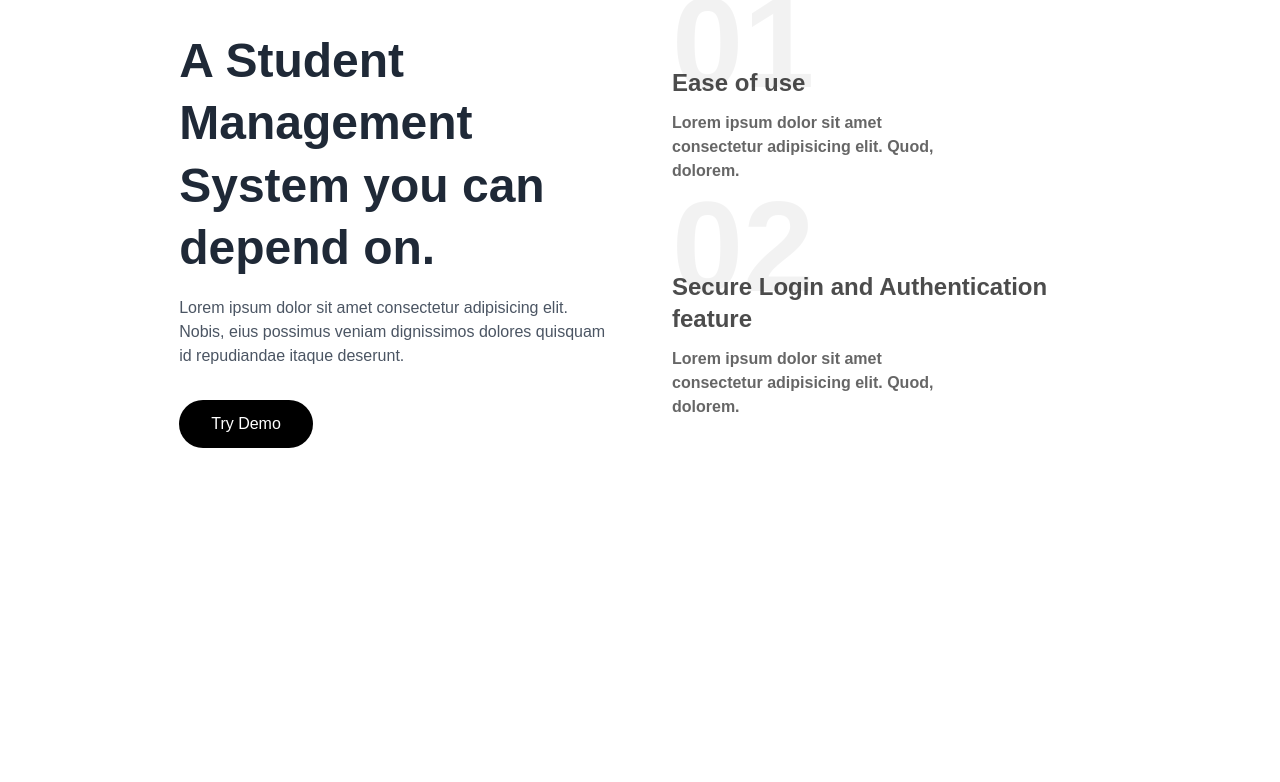
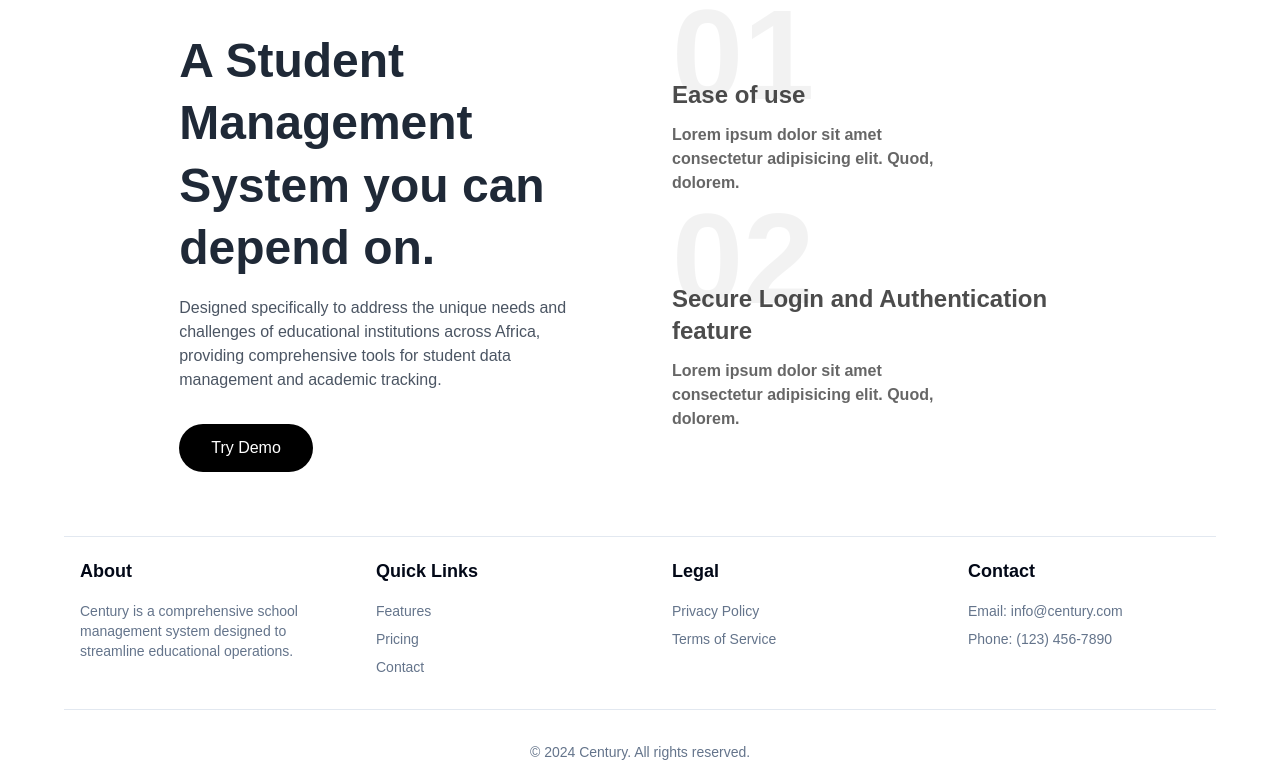
Before and after one commit to teke85/century.beta, a Next.js app: page / in a window 1280 px wide. Shown: the part 851-1633 px from the top of the page. Before the commit the page ends 1363 px from the top, so only its background shows below. Built offline with nearby package versions, Linux system fonts and the light colour scheme; a web font is replaced by a local one.

Commit message:
Add footer to home page

```diff
--- a/app/(front)/page.tsx
+++ b/app/(front)/page.tsx
@@ -1,4 +1,5 @@
 import About from "@/components/About/about";
+import { Footer } from "@/components/Footer";
 import HeroSection from "@/components/frontend/hero-section";
 
 export default function Home() {
@@ -7,6 +8,7 @@ export default function Home() {
       <HeroSection />
       <About />
 
+      <Footer />
     </main>
     // <div className="grid grid-rows-[20px_1fr_20px] items-center justify-items-center min-h-screen p-8 pb-20 gap-16 sm:p-20 font-[family-name:var(--font-geist-sans)]">
     //   <main className="flex flex-col gap-8 row-start-2 items-center sm:items-start">
--- a/app/layout.tsx
+++ b/app/layout.tsx
@@ -62,7 +62,7 @@ export default function RootLayout({
       <body
         className={`${geistSans.variable} ${montserrat.variable} ${rethink.variable} ${lora.variable} ${geistMono.variable} antialiased`}
       >
-        <RootProviders>{children}</RootProviders>
+        {children}
       </body>
     </html>
   );
--- a/components/About/about.tsx
+++ b/components/About/about.tsx
@@ -1,4 +1,6 @@
+import { Shield } from "lucide-react";
 import React from "react";
+import { Badge } from "../ui/badge";
 
 const About = () => {
   return (
@@ -7,20 +9,18 @@ const About = () => {
         {/* 1st part */}
         <div>
           <div className="flex items-center space-x-4">
-            <div className="w-12 h-12 bg-rose-600 rounded-full flex items-center justify-center flex-col">
-              Icon
+            <div className="w-12 h-12 bg-black rounded-full flex items-center justify-center flex-col">
+             <Shield className="w-5 h-5 text-white" />
             </div>
-            <h1 className="text-xl text-black font-semibold font-[family-name:var(--font-lora)]">
-              Guaranted and certified
-            </h1>
+            <Badge variant="secondary" className="bg-black text-white rounded-full">
+              Secure and reliable
+            </Badge>
           </div>
           <h1 className="text-2xl sm:text-3xl md:text-4xl lg:text-5xl mt-8 font-bold md:leading-[3rem] lg:leading-[3.5rem] xl:leading-[3.9rem] text-gray-800">
             A Student Management System you can depend on.
           </h1>
           <p className="mt-4 text-gray-600 font-[family-name:var(--font-rethink)]">
-            Lorem ipsum dolor sit amet consectetur adipisicing elit. Nobis, eius
-            possimus veniam dignissimos dolores quisquam id repudiandae itaque
-            deserunt.
+            Designed specifically to address the unique needs and challenges of educational institutions across Africa, providing comprehensive tools for student data management and academic tracking.
           </p>
           <button className="flex items-center space-x-2 px-8 py-3 mt-8 hover:bg-gray-700 transition-all duration-200 rounded-3xl bg-black text-white">
             <span>Try Demo</span>
--- /dev/null
+++ b/components/Footer.tsx
@@ -0,0 +1,79 @@
+import Link from "next/link";
+
+export function Footer() {
+  return (
+    <footer className="border-t w-full">
+      <div className=" py-5">
+        <div className="grid grid-cols-1 md:grid-cols-4 gap-8">
+          <div className="px-4">
+            <h3 className="text-lg font-semibold mb-4">About</h3>
+            <p className="text-sm text-muted-foreground">
+              Century is a comprehensive school management system designed to
+              streamline educational operations.
+            </p>
+          </div>
+          <div className="px-4">
+            <h3 className="text-lg font-semibold mb-4">Quick Links</h3>
+            <ul className="space-y-2 text-sm">
+              <li>
+                <Link
+                  href="#features"
+                  className="text-muted-foreground hover:text-foreground"
+                >
+                  Features
+                </Link>
+              </li>
+              <li>
+                <Link
+                  href="#pricing"
+                  className="text-muted-foreground hover:text-foreground"
+                >
+                  Pricing
+                </Link>
+              </li>
+              <li>
+                <Link
+                  href="#contact"
+                  className="text-muted-foreground hover:text-foreground"
+                >
+                  Contact
+                </Link>
+              </li>
+            </ul>
+          </div>
+          <div className="px-4">
+            <h3 className="text-lg font-semibold mb-4">Legal</h3>
+            <ul className="space-y-2 text-sm">
+              <li>
+                <Link
+                  href="#"
+                  className="text-muted-foreground hover:text-foreground"
+                >
+                  Privacy Policy
+                </Link>
+              </li>
+              <li>
+                <Link
+                  href="#"
+                  className="text-muted-foreground hover:text-foreground"
+                >
+                  Terms of Service
+                </Link>
+              </li>
+            </ul>
+          </div>
+          <div className="px-4">
+            <h3 className="text-lg font-semibold mb-4">Contact</h3>
+            <ul className="space-y-2 text-sm">
+              <li className="text-muted-foreground">Email: info@century.com</li>
+              <li className="text-muted-foreground">Phone: (123) 456-7890</li>
+            </ul>
+          </div>
+        </div>
+        <div className="mt-8 pt-8 border-t text-center text-sm text-muted-foreground">
+          <p>&copy; {new Date().getFullYear()} Century. All rights reserved.</p>
+        </div>
+      </div>
+    </footer>
+  );
+}
--- /dev/null
+++ b/components/ui/avatar.tsx
@@ -0,0 +1,50 @@
+"use client"
+
+import * as React from "react"
+import * as AvatarPrimitive from "@radix-ui/react-avatar"
+
+import { cn } from "@/lib/utils"
+
+const Avatar = React.forwardRef<
+  React.ElementRef<typeof AvatarPrimitive.Root>,
+  React.ComponentPropsWithoutRef<typeof AvatarPrimitive.Root>
+>(({ className, ...props }, ref) => (
+  <AvatarPrimitive.Root
+    ref={ref}
+    className={cn(
+      "relative flex h-10 w-10 shrink-0 overflow-hidden rounded-full",
+      className
+    )}
+    {...props}
+  />
+))
+Avatar.displayName = AvatarPrimitive.Root.displayName
+
+const AvatarImage = React.forwardRef<
+  React.ElementRef<typeof AvatarPrimitive.Image>,
+  React.ComponentPropsWithoutRef<typeof AvatarPrimitive.Image>
+>(({ className, ...props }, ref) => (
+  <AvatarPrimitive.Image
+    ref={ref}
+    className={cn("aspect-square h-full w-full", className)}
+    {...props}
+  />
+))
+AvatarImage.displayName = AvatarPrimitive.Image.displayName
+
+const AvatarFallback = React.forwardRef<
+  React.ElementRef<typeof AvatarPrimitive.Fallback>,
+  React.ComponentPropsWithoutRef<typeof AvatarPrimitive.Fallback>
+>(({ className, ...props }, ref) => (
+  <AvatarPrimitive.Fallback
+    ref={ref}
+    className={cn(
+      "flex h-full w-full items-center justify-center rounded-full bg-muted",
+      className
+    )}
+    {...props}
+  />
+))
+AvatarFallback.displayName = AvatarPrimitive.Fallback.displayName
+
+export { Avatar, AvatarImage, AvatarFallback }
--- /dev/null
+++ b/components/ui/card.tsx
@@ -0,0 +1,79 @@
+import * as React from "react"
+
+import { cn } from "@/lib/utils"
+
+const Card = React.forwardRef<
+  HTMLDivElement,
+  React.HTMLAttributes<HTMLDivElement>
+>(({ className, ...props }, ref) => (
+  <div
+    ref={ref}
+    className={cn(
+      "rounded-lg border bg-card text-card-foreground shadow-sm",
+      className
+    )}
+    {...props}
+  />
+))
+Card.displayName = "Card"
+
+const CardHeader = React.forwardRef<
+  HTMLDivElement,
+  React.HTMLAttributes<HTMLDivElement>
+>(({ className, ...props }, ref) => (
+  <div
+    ref={ref}
+    className={cn("flex flex-col space-y-1.5 p-6", className)}
+    {...props}
+  />
+))
+CardHeader.displayName = "CardHeader"
+
+const CardTitle = React.forwardRef<
+  HTMLDivElement,
+  React.HTMLAttributes<HTMLDivElement>
+>(({ className, ...props }, ref) => (
+  <div
+    ref={ref}
+    className={cn(
+      "text-2xl font-semibold leading-none tracking-tight",
+      className
+    )}
+    {...props}
+  />
+))
+CardTitle.displayName = "CardTitle"
+
+const CardDescription = React.forwardRef<
+  HTMLDivElement,
+  React.HTMLAttributes<HTMLDivElement>
+>(({ className, ...props }, ref) => (
+  <div
+    ref={ref}
+    className={cn("text-sm text-muted-foreground", className)}
+    {...props}
+  />
+))
+CardDescription.displayName = "CardDescription"
+
+const CardContent = React.forwardRef<
+  HTMLDivElement,
+  React.HTMLAttributes<HTMLDivElement>
+>(({ className, ...props }, ref) => (
+  <div ref={ref} className={cn("p-6 pt-0", className)} {...props} />
+))
+CardContent.displayName = "CardContent"
+
+const CardFooter = React.forwardRef<
+  HTMLDivElement,
+  React.HTMLAttributes<HTMLDivElement>
+>(({ className, ...props }, ref) => (
+  <div
+    ref={ref}
+    className={cn("flex items-center p-6 pt-0", className)}
+    {...props}
+  />
+))
+CardFooter.displayName = "CardFooter"
+
+export { Card, CardHeader, CardFooter, CardTitle, CardDescription, CardContent }
--- a/package.json
+++ b/package.json
@@ -9,6 +9,7 @@
     "lint": "next lint"
   },
   "dependencies": {
+    "@radix-ui/react-avatar": "^1.1.2",
     "@radix-ui/react-dialog": "^1.1.2",
     "@radix-ui/react-navigation-menu": "^1.2.1",
     "@radix-ui/react-slot": "^1.1.0",
```
Also changed, not shown: 1 other file (tests, documents, lock files or other folders).
